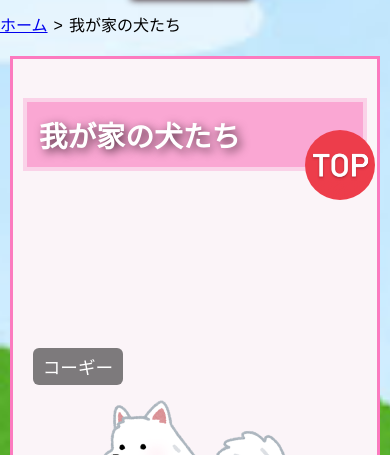
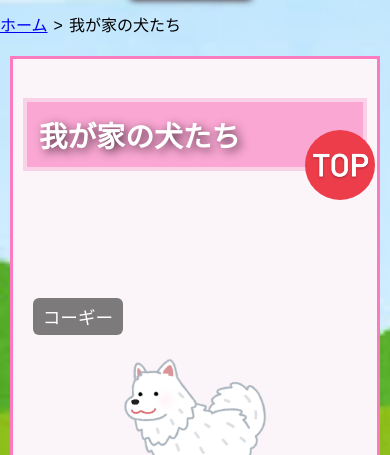
Before and after one commit to yurikopa/uchino-inu-syoukai2, a plain HTML site: page dogs.html in a window 390 px wide. Shown: the part 629-1084 px from the top of the page. Drawn offline with Linux system fonts and the light colour scheme.

Commit message:
Add files via upload

```diff
--- a/style.css
+++ b/style.css
@@ -326,14 +326,20 @@ h4 {
   }
 
   /* 写真メニュー */
+
   .photo-menu {
     flex-direction: column;
     height: auto;
+    gap: 10px; /* 写真同士の隙間 */
   }
 
   .photo-box {
     width: 100%;
-    min-height: 200px;
+    min-height: 150px;       /* 必要に応じて調整 */
+    max-height: 50vh;        /* スマホ画面の半分くらいで収める */
+    background-size: contain; /* 元のままでもOK */
+    background-position: center;
+    background-repeat: no-repeat;
   }
 
   /* TOPボタン小さく */
```
